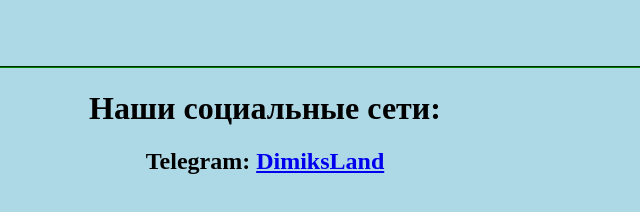
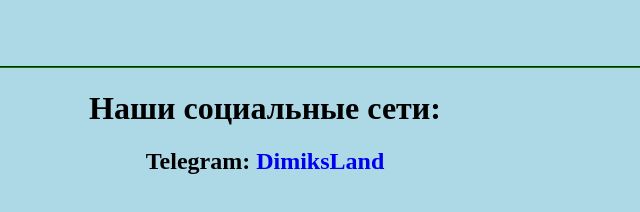
Before and after one commit to Dimiksland/dimiksland, a plain HTML site: page soc.html in a window 1280 px wide. Shown: the full height of the page, 375-1015 px from the left. Drawn offline with Linux system fonts and the light colour scheme.

Commit message:
Update main.css

```diff
--- a/css/main.css
+++ b/css/main.css
@@ -13,3 +13,7 @@
     background-color: green;
     border-color: green;
 }
+#tg {
+    text-decoration: none;
+    text-color: black;
+}
```
